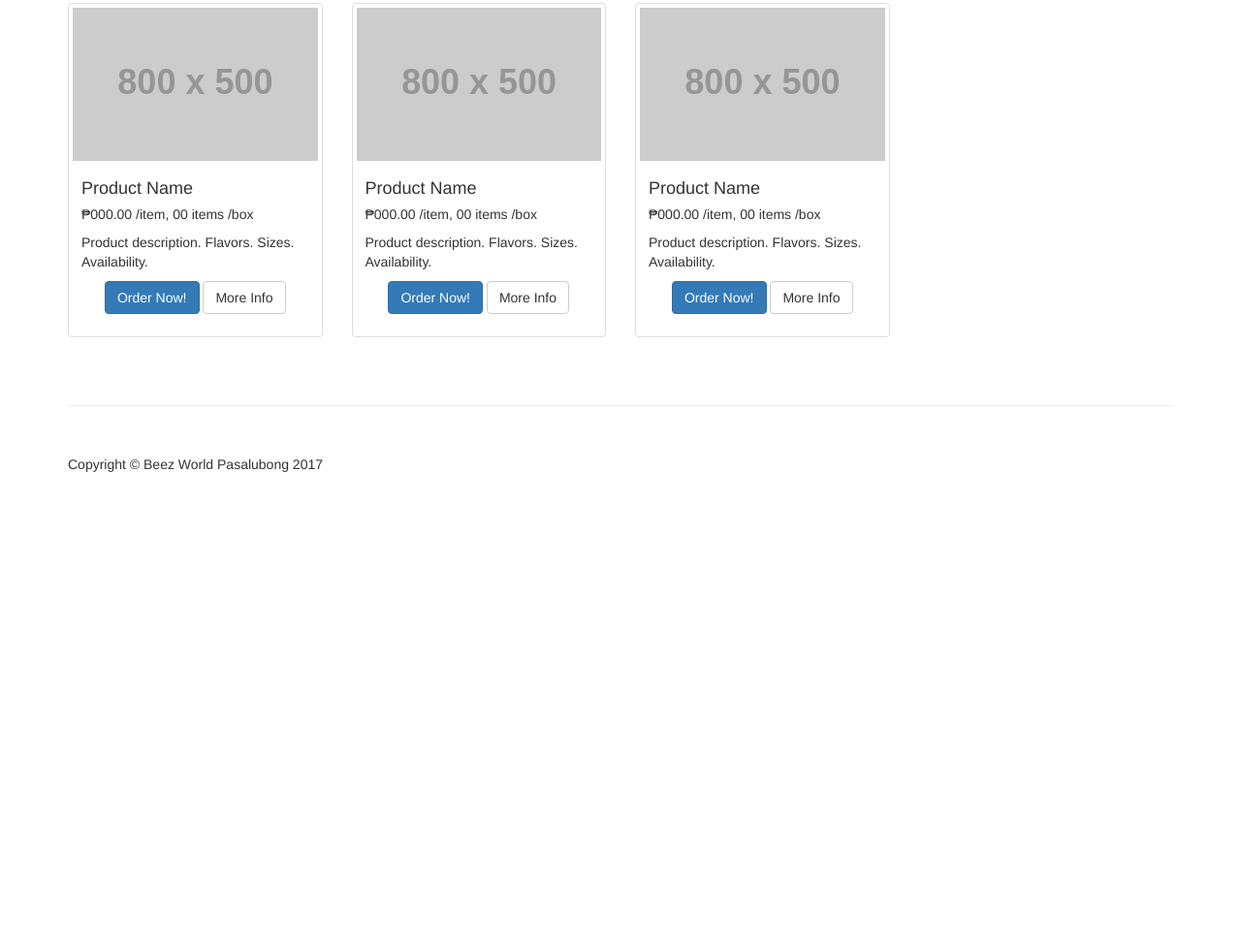
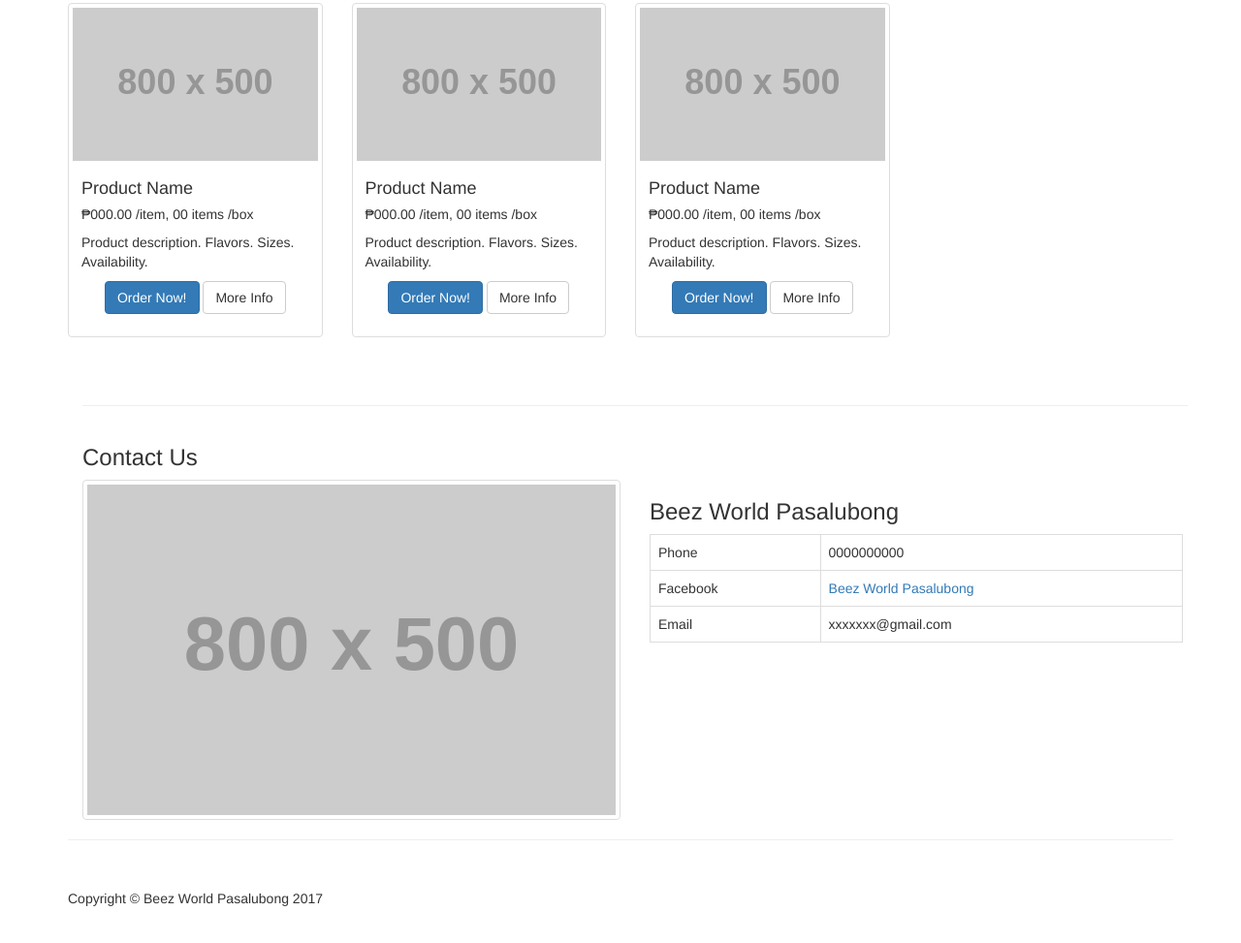
Before and after one commit to fruitspunchs/BWFPWebsite, a plain HTML site: page index.html in a window 1280 px wide. Shown: the part 989-1962 px from the top of the page at 97% size. Before the commit the page ends 1538 px from the top, so only its background shows below. Drawn offline with Linux system fonts and the light colour scheme; placeholder pictures from the web are drawn by us.

Commit message:
feat: add contact us

```diff
--- a/index.html
+++ b/index.html
@@ -51,7 +51,7 @@
     						<a href="#">Download Pricelist</a>
     					</li>
     					<li>
-    						<a href="#">Contact</a>
+    						<a href="#contact">Contact Us</a>
     					</li>
     				</ul>
     			</div>
@@ -79,9 +79,9 @@
     			<div class="col-lg-12">
     				<h3>Wholesale Products</h3>
     			</div>
-    		</div>
-    		<!-- /.row -->
-    	</div>
+    		</div><!-- /.row -->
+    	</div><!-- end container -->
+
     	<div class="container">
     		<!-- Page Features -->
     		<div class="row equal">
@@ -94,7 +94,7 @@
                                 <h5>₱0000.00 /box or ₱000.00 /item</h5>
                             </div>
                             <p class="flex-grow">
-    							Super Delights Brownies.
+                             Delicious bite-sized chocolate brownies.
                          </p>
                          <p class="text-center">
                              <a href="products/super-delights-brownies.html" class="btn btn-primary">Order Now!</a> <a href="#" class="btn btn-default">More Info</a>
@@ -213,6 +213,54 @@
 </div>
 <!-- /.container -->
 
+<!-- Contact Details -->
+<div class="container">
+
+    <hr>
+
+    <!-- Title -->
+    <div class="row" id="contact">
+        <div class="col-lg-12">
+            <h3>Contact Us</h3>
+        </div>
+    </div><!-- /.row -->
+
+    <div class="row">
+        <div class="col-md-6">
+            <img src="http://placehold.it/800x500" alt="" class="img-fluid img-thumbnail">
+        </div>
+        <div class="col-md-6">
+            <div class="row">
+                <div class="col-md-12">
+                <h3>Beez World Pasalubong</h3>
+                </div>
+            </div><!-- end row -->
+
+            <div class="row">
+                <div class="col-md-12">
+                    <table class="table table-bordered product-details-table">
+                        <tbody>
+                            <tr>
+                                <td>Phone</td>
+                                <td>0000000000</td>
+                            </tr>
+                            <tr>
+                                <td>Facebook</td>
+                                <td><a href="https://www.facebook.com/Beez-World-Pasalubong-1287819131293997" target="_blank">Beez World Pasalubong</a></td>
+                            </tr>
+                            <tr>
+                                <td>Email</td>
+                                <td>xxxxxxx@gmail.com</td>
+                            </tr>
+                        </tbody>
+                    </table>
+                </div>
+            </div><!-- end row -->
+        </div>
+    </div>
+
+
+</div><!-- end container -->
 
 
 <hr>
```
Also changed, not shown: products/super-delights-brownies.html (+2 -2 lines). Lines whose indentation alone changed are shown as unchanged.
